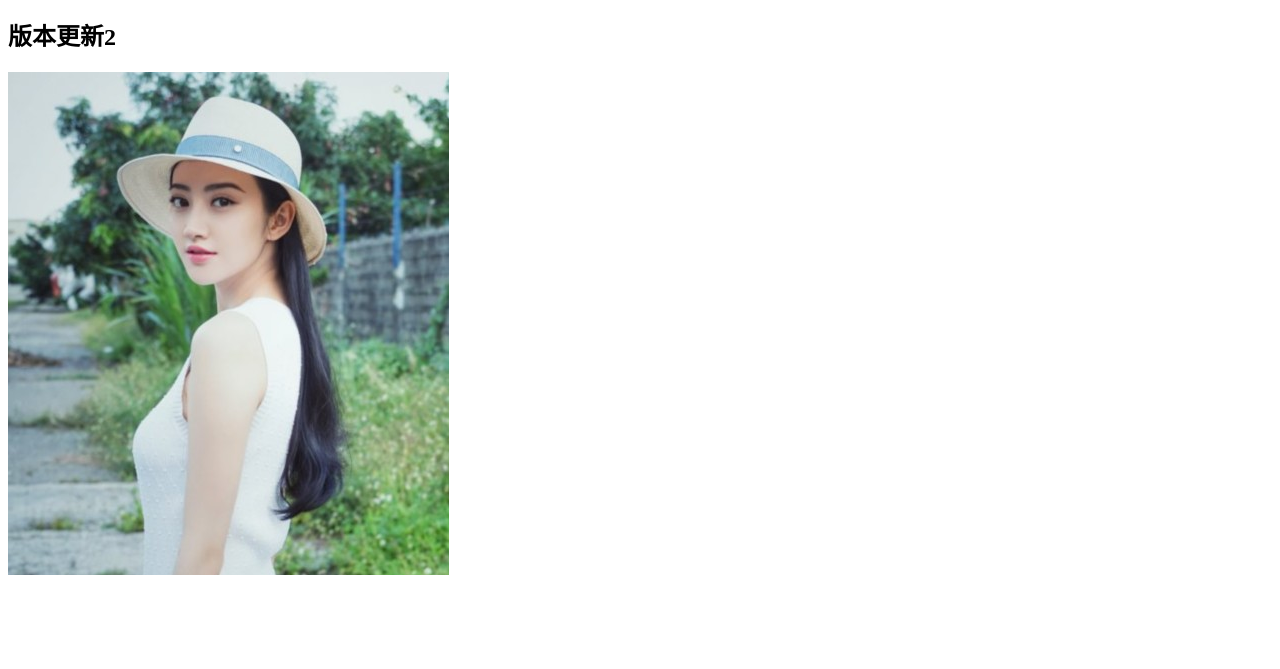
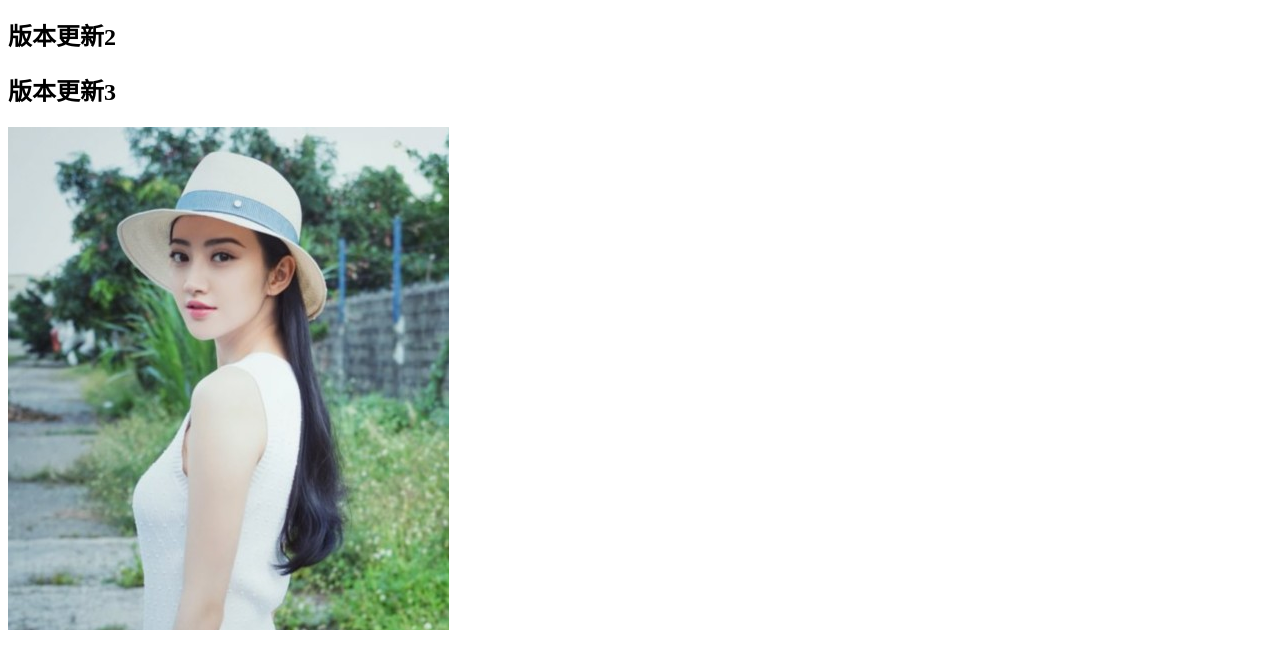
Before and after one commit to huangguoxing/1906-2, a plain HTML site: page index.html in a window 1280 px wide. Shown: the part 127-796 px from the top of the page. Drawn offline with Linux system fonts and the light colour scheme.

```diff
--- a/index.html
+++ b/index.html
@@ -11,6 +11,7 @@
     <h1>测试标题123啦啦啦</h1>
     <h2>版本更新1</h2>
      <h2>版本更新2</h2>
+     <h2>版本更新3</h2>
     <img src="jt.png" alt="">
 </body>
 </html>
```
